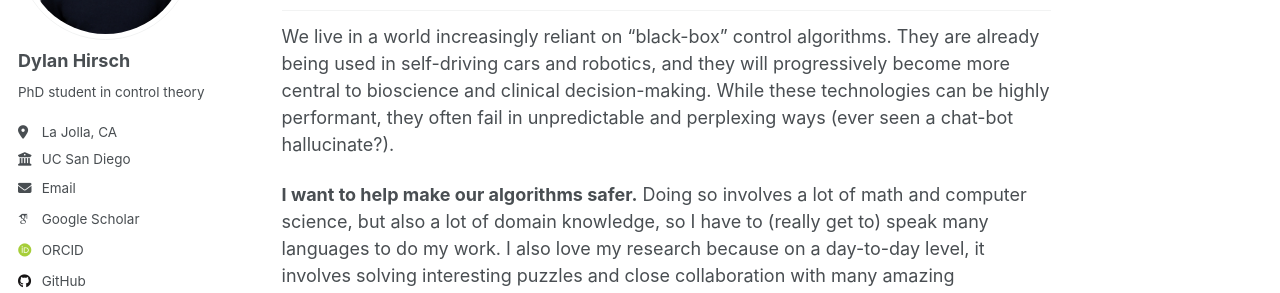
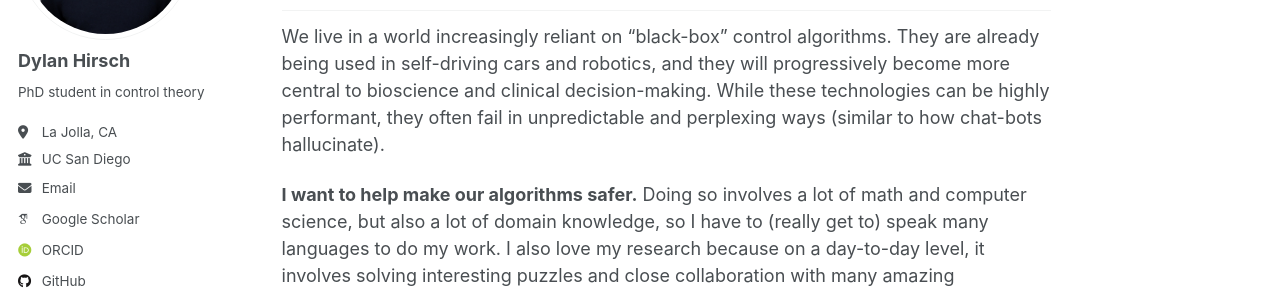
Before and after one commit to dylan-hirsch/dylan-hirsch.github.io, a Jekyll site: the page built from _pages/about.md, in a window 1280 px wide and 900 px high, scrolled down 531 px. Shown: the part 234-527 px from the top of the window. Built offline with Jekyll 4.4.1, drawn with Linux system fonts in a browser that asks for light colours; some web fonts are replaced; a script that is not in the unit is left out.

Commit message:
Update about.md

```diff
--- a/_pages/about.md
+++ b/_pages/about.md
@@ -22,7 +22,7 @@ While at MIT, I did research at the intersection of biology and control theory,
 ## Why control theory?
 We live in a world increasingly reliant on "black-box" control algorithms.
 They are already being used in self-driving cars and robotics, and they will progressively become more central to bioscience and clinical decision-making.
-While these technologies can be highly performant, they often fail in unpredictable and perplexing ways (ever seen a chat-bot hallucinate?).
+While these technologies can be highly performant, they often fail in unpredictable and perplexing ways (similar to how chat-bots hallucinate).
 
 **I want to help make our algorithms safer.**
 Doing so involves a lot of math and computer science, but also a lot of domain knowledge, so I have to (really get to) speak many languages to do my work.
```
